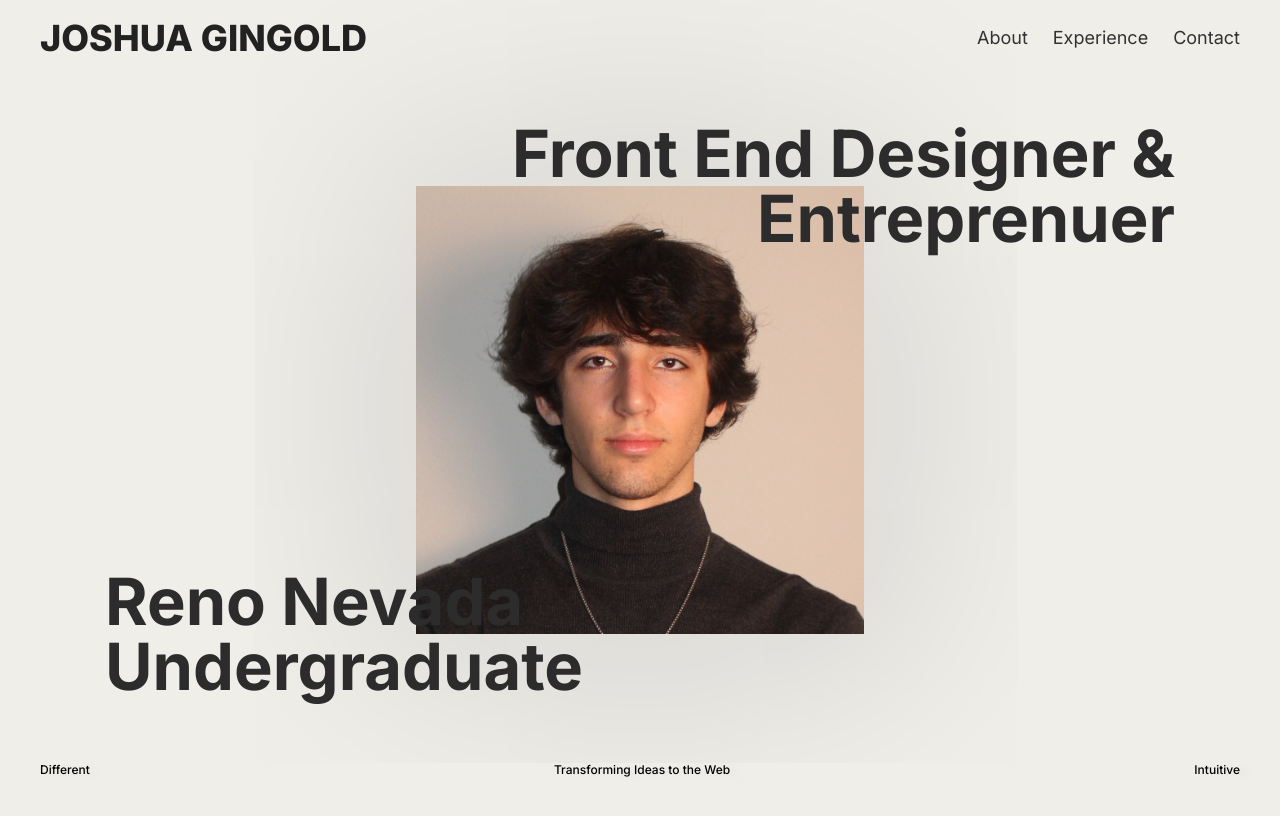
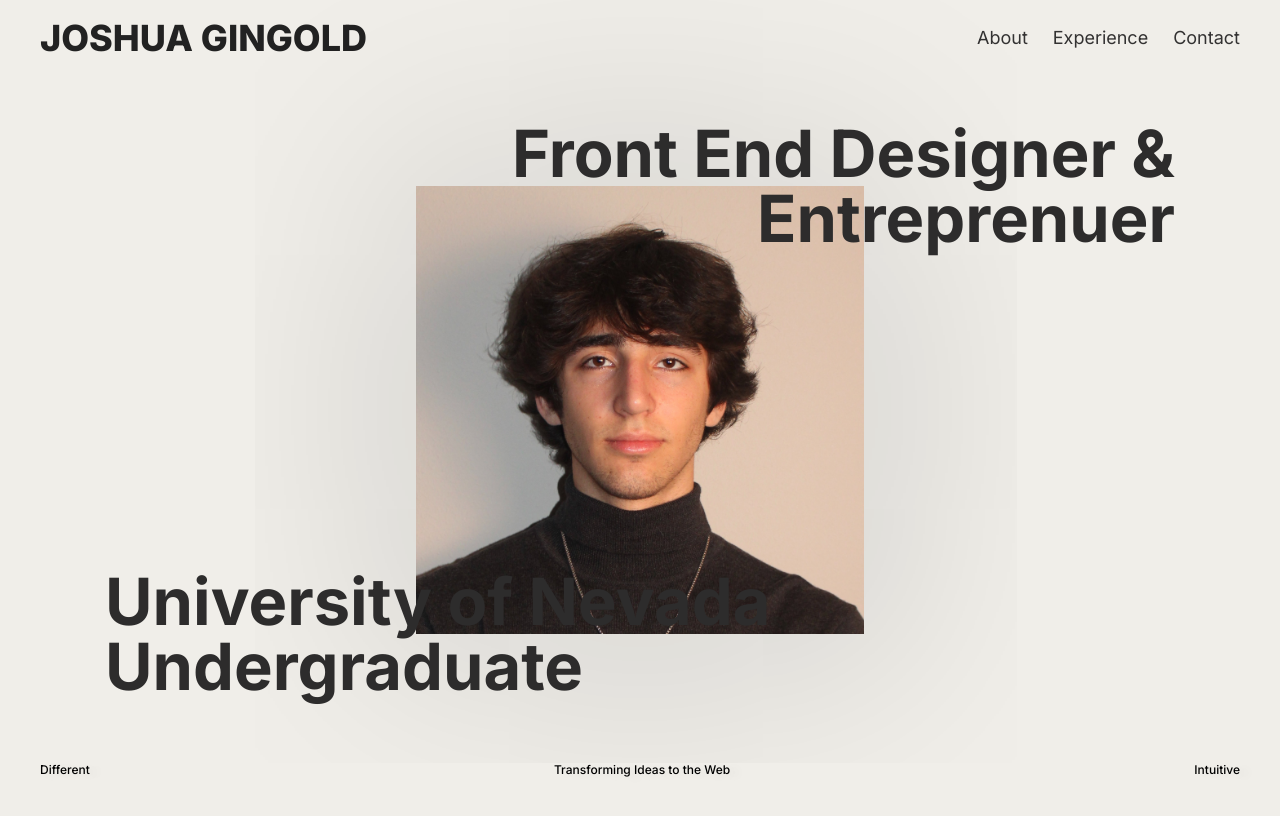
Before and after one commit to Soulful0/Gingold-Portfolio, a website: page public/index.html in a window 1280 px wide. Shown: the top 816 px of the page. Drawn offline with Linux system fonts and the light colour scheme.

Commit message:
wording update

```diff
--- a/public/index.html
+++ b/public/index.html
@@ -41,7 +41,7 @@
           alt="Professional headshot"
         />
         <div class="header-brief-bottom">
-          <p class="header-brief-style-bottom">Reno Nevada</p>
+          <p class="header-brief-style-bottom">University of Nevada</p>
           <p class="header-brief-style-bottom">Undergraduate</p>
         </div>
       </div>
```
